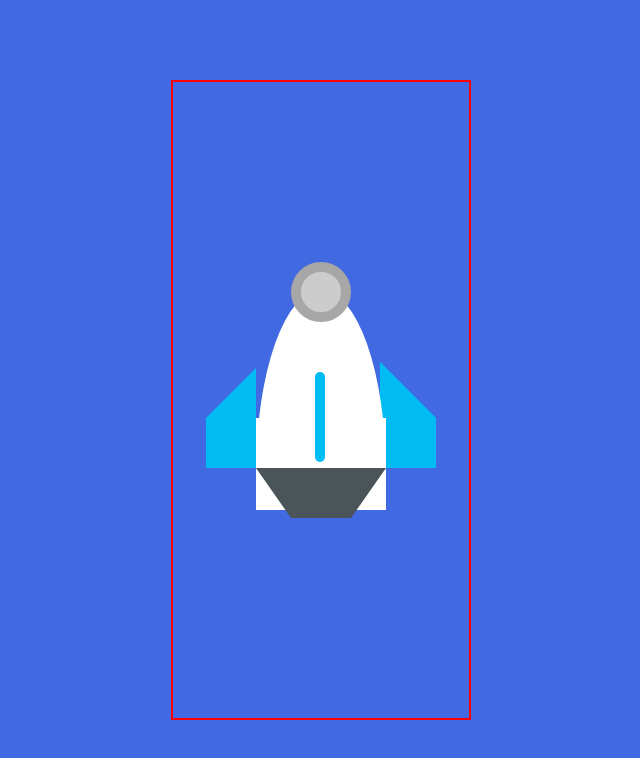
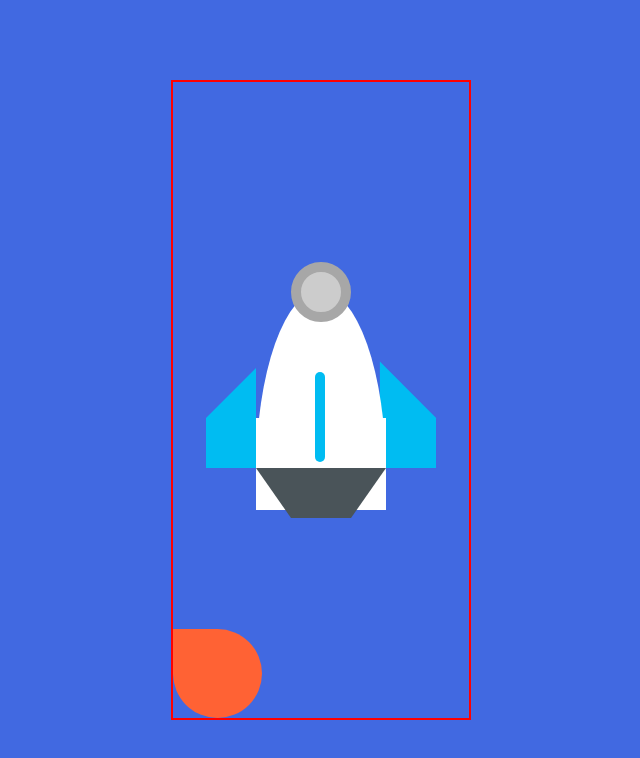
Before and after one commit to pamelaotero/rocket-in-css-html, a plain HTML site: page index.html in a window 1280 px wide. Shown: the whole page, without its empty margins (319-959 px from the left). Drawn offline with Linux system fonts and the light colour scheme.

Commit message:
finalizando corpo do foguet

```diff
--- a/index.html
+++ b/index.html
@@ -18,6 +18,7 @@
         <div class="triangle-right"></div>
         <div class="body-bottom"></div>
         <div class="trapeze"></div>
+        <div class="fire"></div>
     </div>
 </body>
 </html>
--- a/style/style.css
+++ b/style/style.css
@@ -120,3 +120,43 @@ body {
     top: 386px;
     left: 83px;
 }
+
+.fire {
+    position: absolute;
+    bottom: 0;
+    width: 30%;
+    padding-bottom: 30%;
+    background: #ff6234;
+    border-radius: 0 75% 75% 75%;
+    transform: rotate(0deg);
+    animation: fire 2s linear infinite alternate;
+    animation-delay: 1s;
+}
+
+/* https://freefrontend.com/css-fire-animation/ */
+/*
+    .back {
+      position: absolute;
+      bottom: 0;
+      width: 100%;
+      padding-bottom: 100%;
+      background: #ff6234;
+      border-radius: 0 75% 75% 75%;
+      transform: rotate(45deg);
+      animation: fire 2s linear infinite alternate;
+      animation-delay: 1s;
+    }
+
+    .medium {
+      position: absolute;
+      bottom: 5%;
+      left: 10%;
+      width: 80%;
+      padding-bottom: 80%;
+      background: #ff7d17;
+      border-radius: 0 75% 75% 75%;
+      transform: rotate(45deg);
+      animation: fire 2s linear infinite alternate;
+      animation-delay: .5s;
+    }
+     */
```
